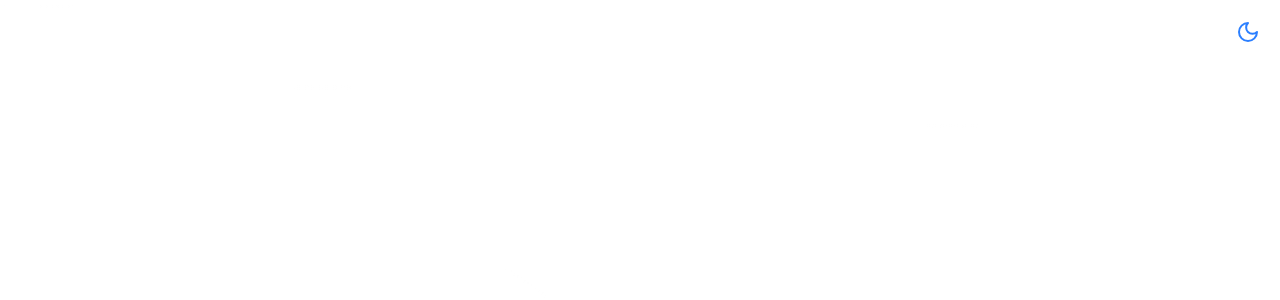
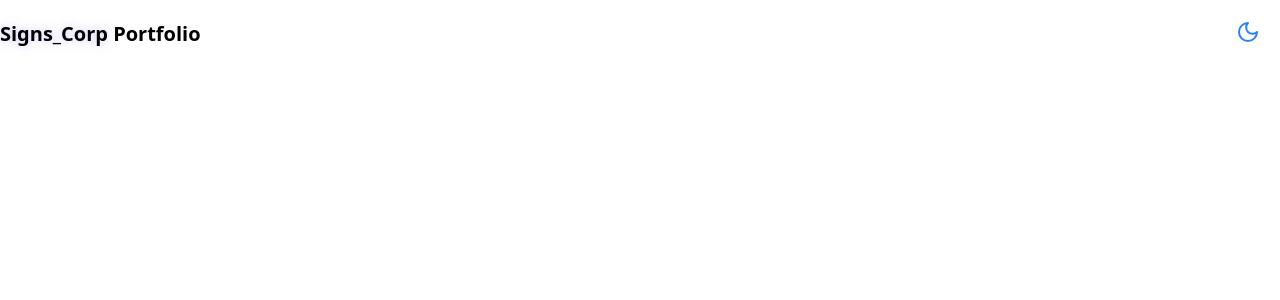
Before and after one commit to TruSigns/Reese_First_Website, a React (Vite) app: page / in a window 1280 px wide. Shown: the top 300 px of the page. Built offline with nearby package versions, Linux system fonts and the light colour scheme.

Commit message:
added navbar along with finished animation

```diff
--- /dev/null
+++ b/src/components/NavBar.jsx
@@ -0,0 +1,47 @@
+import { useEffect, useState } from "react";
+import { cn } from "../libs/utils";
+
+// Define navigation items with display names and anchor links
+const navItems = [
+  { name: " Home", href: "#home" }, // Navigates to Home section
+  { name: " About", href: "#about" }, // Navigates to About section
+  { name: " Skills", href: "#skill" }, // Navigates to Skills section
+  { name: " Projects", href: "#project" }, // Navigates to Projects section
+  { name: " Contact", href: "#contact" }, // Navigates to Contact section
+];
+
+const NavBar = () => {
+  const [isScrolled, setIsScrolled] = useState("false");
+
+  useEffect(() => {
+    const handleScroll = () => {
+      setIsScrolled(window.scrollY > 10);
+    };
+
+    window.addEventListener("scroll", handleScroll);
+    return () => window.removeEventListener("scroll", handleScroll);
+  }, []);
+  return (
+    // Navigation bar p
+    <nav
+      className={cn(
+        "fixed w-full z-40 transition-all duration-300",
+        isScrolled ? "py-3 bg-background/80 backdrop-blur-md shadow-xs" : "py-5"
+      )}
+    >
+      <div className="contianer flex intems-center justify-between">
+        <a className="text-xl font-bold text-primary flex items-center"
+        href="#hero">
+          <span className="relative z-10">
+            <span className="text-glow text-foreground"> Signs_Corp </span> {""} Portfolio
+          </span>
+        </a>
+
+        {/* Desktop version */}
+        {/* Mobile version */}
+      </div>
+    </nav>
+  );
+};
+
+export default NavBar; // Export the NavBar component for use in other parts of the app
--- a/src/pages/Home.jsx
+++ b/src/pages/Home.jsx
@@ -1,5 +1,6 @@
 import  ThemeToggle  from "../components/ThemeToggle";
 import StarBackground from "../components/StarBackground";
+import NavBar from "../components/NavBar";
 
 function Home() {
   return (
@@ -10,6 +11,7 @@
       <StarBackground/>
 
       {/* Navbar */}
+      <NavBar />
 
       {/* Main content */}
 
```
